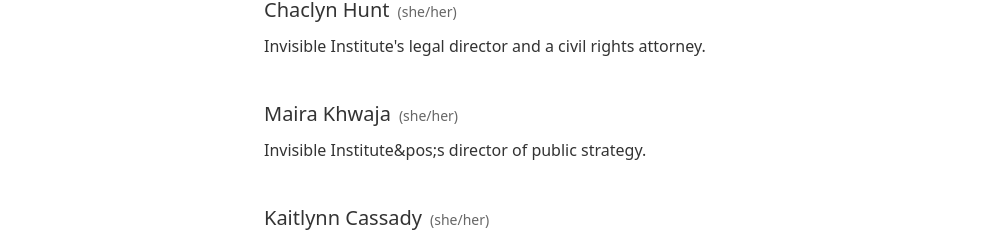
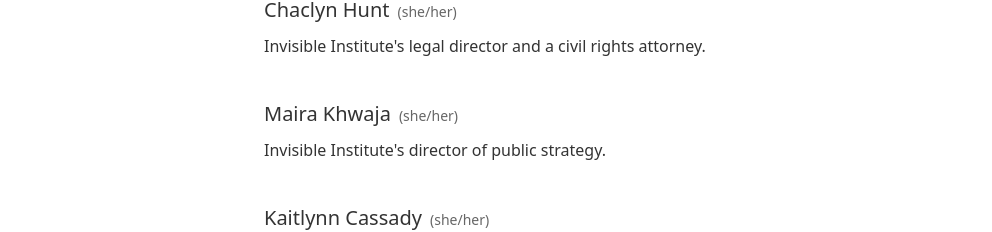
Before and after one commit to ayyubibrahimi/us-post-front-end, a Next.js app in the folder web/: page /info/about in a window 1280 px wide. Shown: the part 2253-2485 px from the top of the page, without its empty margins (0-992 px from the left). Built offline with nearby package versions, Linux system fonts and the light colour scheme; no server answers; a web font is replaced by a local one.

Commit message:
fix: typo in marias bio

```diff
--- a/web/pages/info/about.tsx
+++ b/web/pages/info/about.tsx
@@ -240,7 +240,7 @@ const AboutPage: React.FC = () => (
           <span className={styles.pronouns}>(she/her)</span>
         </h3>
         <p className={styles.teamMemberBio}>
-          Invisible Institute&pos;s director of public strategy.
+          Invisible Institute&apos;s director of public strategy.
         </p>
       </section>
 
```
